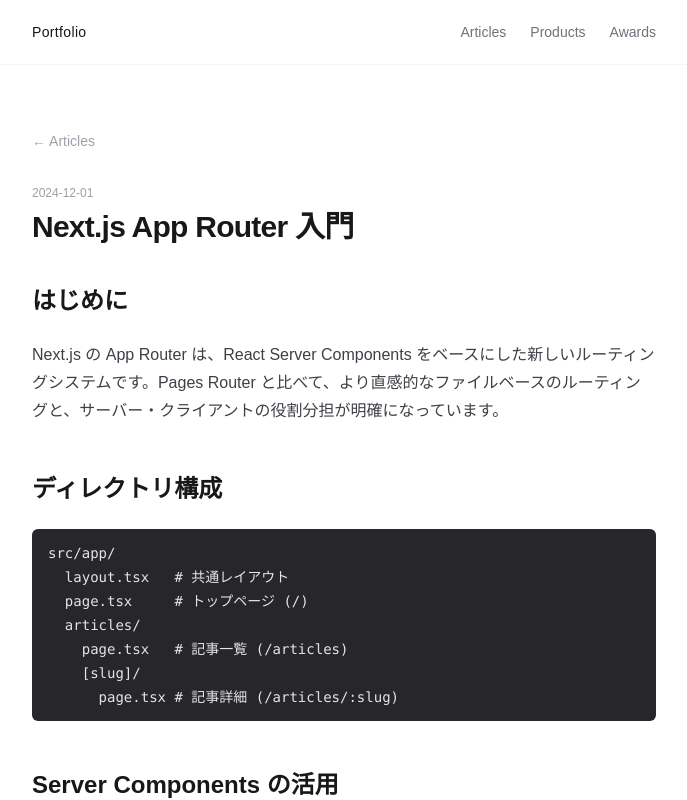
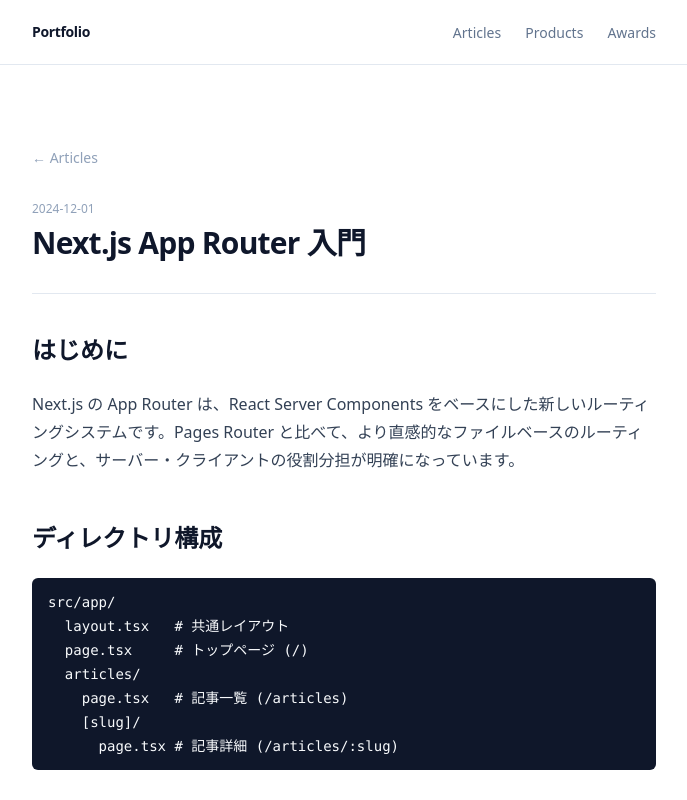
Before and after one commit to akito-0520/portfolio, a Next.js app: page /articles/getting-started-with-nextjs in a window 1280 px wide. Shown: the top 800 px of the page, without its empty margins (296-983 px from the left). Built offline with nearby package versions, Linux system fonts and the light colour scheme.

Commit message:
feat: "デザインの変更"

```diff
--- a/src/app/articles/[slug]/page.tsx
+++ b/src/app/articles/[slug]/page.tsx
@@ -27,18 +27,20 @@
     <div>
       <Link
         href="/articles"
-        className="text-sm text-zinc-400 transition-colors hover:text-zinc-600"
+        className="text-sm font-medium text-slate-400 transition-colors hover:text-blue-600"
       >
         ← Articles
       </Link>
-      <div className="mt-8">
-        <p className="text-xs text-zinc-400">{frontMatter!.date}</p>
-        <h1 className="mt-2 text-3xl font-semibold tracking-tight text-zinc-900">
+      <div className="mt-8 border-b border-slate-200 pb-8">
+        <p className="text-xs font-medium text-slate-400">
+          {frontMatter!.date}
+        </p>
+        <h1 className="mt-2 text-3xl font-bold tracking-tight text-slate-900">
           {frontMatter!.title}
         </h1>
       </div>
       <article
-        className="prose prose-zinc mt-10 max-w-none"
+        className="prose prose-slate mt-10 max-w-none"
         dangerouslySetInnerHTML={{ __html: html! }}
       />
     </div>
--- a/src/app/articles/page.tsx
+++ b/src/app/articles/page.tsx
@@ -6,22 +6,27 @@
 
   return (
     <div>
-      <h1 className="mb-10 text-2xl font-semibold tracking-tight text-zinc-900">
+      <h1 className="mb-10 text-2xl font-bold tracking-tight text-slate-900">
         Articles
       </h1>
       {articles.length === 0 ? (
-        <p className="text-zinc-400">記事はまだありません。</p>
+        <p className="text-sm text-slate-400">記事はまだありません。</p>
       ) : (
-        <ul className="space-y-8">
+        <ul className="space-y-6">
           {articles.map((article) => (
             <li key={article.slug}>
-              <Link href={`/articles/${article.slug}`} className="group block">
-                <p className="text-xs text-zinc-400">{article.date}</p>
-                <h2 className="mt-1 text-lg font-medium text-zinc-900 transition-colors group-hover:text-zinc-600">
+              <Link
+                href={`/articles/${article.slug}`}
+                className="group flex flex-col gap-1 rounded-lg border border-slate-200 p-5 transition-shadow hover:shadow-md"
+              >
+                <p className="text-xs font-medium text-slate-400">
+                  {article.date}
+                </p>
+                <h2 className="text-base font-semibold text-slate-900 transition-colors group-hover:text-blue-600">
                   {article.title}
                 </h2>
                 {article.description && (
-                  <p className="mt-1 line-clamp-2 text-sm text-zinc-500">
+                  <p className="line-clamp-2 text-sm text-slate-500">
                     {article.description}
                   </p>
                 )}
--- a/src/app/awards/page.tsx
+++ b/src/app/awards/page.tsx
@@ -5,26 +5,29 @@
 
   return (
     <div>
-      <h1 className="mb-10 text-2xl font-semibold tracking-tight text-zinc-900">
+      <h1 className="mb-10 text-2xl font-bold tracking-tight text-slate-900">
         Awards
       </h1>
       {awards.length === 0 ? (
-        <p className="text-zinc-400">受賞歴はまだありません。</p>
+        <p className="text-sm text-slate-400">受賞歴はまだありません。</p>
       ) : (
-        <ul className="space-y-8">
+        <ul className="space-y-6">
           {awards.map((award) => (
-            <li key={award.slug} className="border-l-2 border-zinc-100 pl-5">
-              <p className="text-xs text-zinc-400">{award.date}</p>
-              <h2 className="mt-1 text-lg font-medium text-zinc-900">
+            <li
+              key={award.slug}
+              className="rounded-lg border border-slate-200 p-5"
+            >
+              <p className="text-xs font-medium text-slate-400">{award.date}</p>
+              <h2 className="mt-1 text-base font-semibold text-slate-900">
                 {award.title}
               </h2>
               {award.organization && (
-                <p className="mt-0.5 text-sm text-zinc-500">
+                <p className="mt-0.5 text-sm font-medium text-blue-600">
                   {award.organization}
                 </p>
               )}
               {award.description && (
-                <p className="mt-2 text-sm text-zinc-500">
+                <p className="mt-2 text-sm text-slate-500">
                   {award.description}
                 </p>
               )}
--- a/src/app/globals.css
+++ b/src/app/globals.css
@@ -3,7 +3,7 @@
 
 :root {
   --background: #ffffff;
-  --foreground: #171717;
+  --foreground: #0f172a;
 }
 
 @theme inline {
@@ -13,15 +13,25 @@
   --font-mono: var(--font-geist-mono);
 }
 
-@media (prefers-color-scheme: dark) {
-  :root {
-    --background: #0a0a0a;
-    --foreground: #ededed;
-  }
-}
-
 body {
   background: var(--background);
   color: var(--foreground);
-  font-family: Arial, Helvetica, sans-serif;
 }
+
+.prose {
+  --tw-prose-body: #334155;
+  --tw-prose-headings: #0f172a;
+  --tw-prose-links: #2563eb;
+  --tw-prose-bold: #0f172a;
+  --tw-prose-counters: #64748b;
+  --tw-prose-bullets: #94a3b8;
+  --tw-prose-hr: #e2e8f0;
+  --tw-prose-quotes: #334155;
+  --tw-prose-quote-borders: #3b82f6;
+  --tw-prose-captions: #64748b;
+  --tw-prose-code: #0f172a;
+  --tw-prose-pre-code: #f8fafc;
+  --tw-prose-pre-bg: #0f172a;
+  --tw-prose-th-borders: #cbd5e1;
+  --tw-prose-td-borders: #e2e8f0;
+}
--- a/src/app/layout.tsx
+++ b/src/app/layout.tsx
@@ -29,7 +29,7 @@
         className={`${geistSans.variable} ${geistMono.variable} bg-white antialiased`}
       >
         <Nav />
-        <main className="mx-auto max-w-2xl px-6 py-16">{children}</main>
+        <main className="mx-auto max-w-2xl px-6 py-20">{children}</main>
       </body>
     </html>
   );
--- a/src/app/products/page.tsx
+++ b/src/app/products/page.tsx
@@ -5,21 +5,23 @@
 
   return (
     <div>
-      <h1 className="mb-10 text-2xl font-semibold tracking-tight text-zinc-900">
+      <h1 className="mb-10 text-2xl font-bold tracking-tight text-slate-900">
         Products
       </h1>
       {products.length === 0 ? (
-        <p className="text-zinc-400">制作物はまだありません。</p>
+        <p className="text-sm text-slate-400">制作物はまだありません。</p>
       ) : (
-        <ul className="grid gap-6 sm:grid-cols-2">
+        <ul className="grid gap-4 sm:grid-cols-2">
           {products.map((product) => (
             <li
               key={product.slug}
-              className="rounded-lg border border-zinc-100 p-5"
+              className="flex flex-col rounded-lg border border-slate-200 p-5 transition-shadow hover:shadow-md"
             >
-              <h2 className="font-medium text-zinc-900">{product.title}</h2>
+              <h2 className="text-sm font-semibold text-slate-900">
+                {product.title}
+              </h2>
               {product.description && (
-                <p className="mt-2 line-clamp-3 text-sm text-zinc-500">
+                <p className="mt-2 line-clamp-3 grow text-sm text-slate-500">
                   {product.description}
                 </p>
               )}
@@ -28,7 +30,7 @@
                   href={product.url}
                   target="_blank"
                   rel="noopener noreferrer"
-                  className="mt-3 inline-block text-xs text-zinc-400 transition-colors hover:text-zinc-600"
+                  className="mt-4 text-xs font-medium text-blue-600 transition-colors hover:text-blue-800"
                 >
                   リンク →
                 </a>
--- a/src/components/nav.tsx
+++ b/src/components/nav.tsx
@@ -1,7 +1,6 @@
 import Link from "next/link";
 
 const links = [
-  { href: "/", label: "Home" },
   { href: "/articles", label: "Articles" },
   { href: "/products", label: "Products" },
   { href: "/awards", label: "Awards" },
@@ -9,20 +8,20 @@
 
 export default function Nav() {
   return (
-    <header className="border-b border-zinc-100">
+    <header className="border-b border-slate-200">
       <nav className="mx-auto flex max-w-2xl items-center justify-between px-6 py-5">
         <Link
           href="/"
-          className="text-sm font-medium tracking-wide text-zinc-900"
+          className="text-sm font-semibold tracking-tight text-slate-900"
         >
           Portfolio
         </Link>
         <ul className="flex gap-6">
-          {links.slice(1).map(({ href, label }) => (
+          {links.map(({ href, label }) => (
             <li key={href}>
               <Link
                 href={href}
-                className="text-sm text-zinc-500 transition-colors hover:text-zinc-900"
+                className="text-sm text-slate-500 transition-colors hover:text-blue-600"
               >
                 {label}
               </Link>
```
